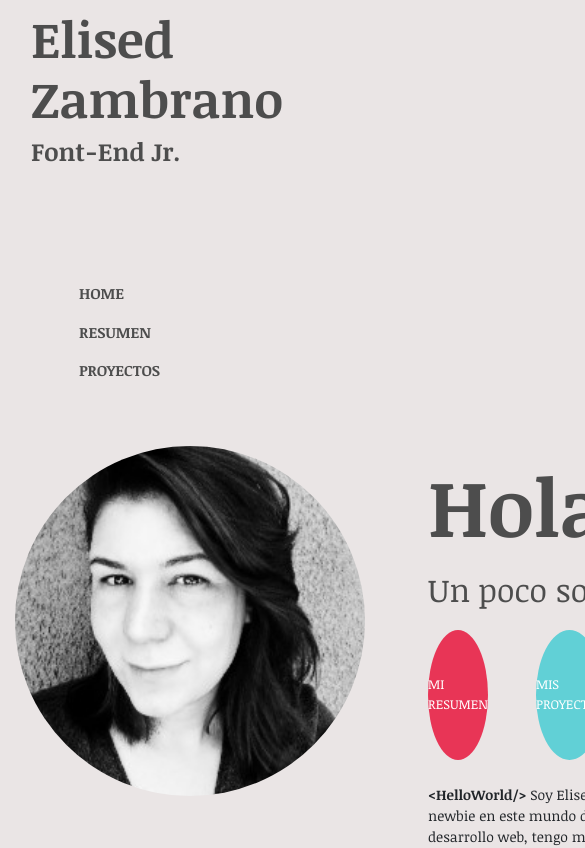
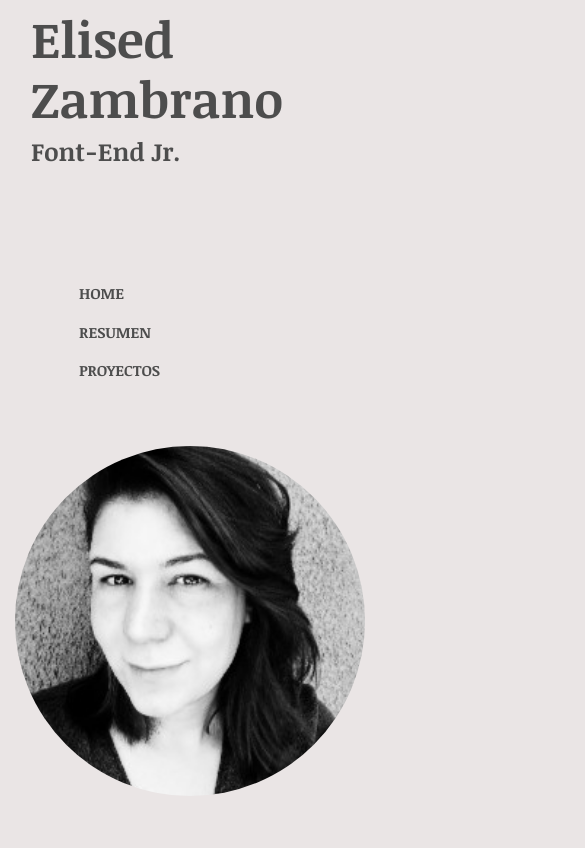
Before and after one commit to elisedzambranoM/PersonalPage, a Vue app: page / in a window 390 px wide. Shown: the top 848 px of the page, 585 px wide, since content can reach past the window. Built offline with nearby package versions, Linux system fonts and the light colour scheme.

Commit message:
arreglos del responsive del home

```diff
--- a/src/components/Header.vue
+++ b/src/components/Header.vue
@@ -2,10 +2,14 @@
   <div class="header--main">
     <div class="row">
       <div class="col-md-12">
-        <NavBar/>
-        <div class="d-flex">
-        <ProfilePic/>
-        <Content/>
+        <NavBar />
+        <div class="row">
+          <div class="col-md-4">
+          <ProfilePic />
+          </div>
+          <div class="col-md-8">
+          <Content />
+          </div>
         </div>
       </div>
     </div>
@@ -13,27 +17,25 @@
 </template>
 
 <script>
-import NavBar from './main/NavBar'
-import Content from './main/Content'
-import ProfilePic from './main/ProfilePic'
+import NavBar from "./main/NavBar";
+import Content from "./main/Content";
+import ProfilePic from "./main/ProfilePic";
 export default {
-  name: 'PersonalPageHeader',
+  name: "PersonalPageHeader",
   props: {
-    msg: String
+    msg: String,
   },
   components: {
     NavBar,
     Content,
     ProfilePic,
-  }
-
-}
+  },
+};
 </script>
 
 <!-- Add "scoped" attribute to limit CSS to this component only -->
 <style scoped>
-.header--main{
-  background-color: #EAE5E5;
+.header--main {
+  background-color: #eae5e5;
 }
-
 </style>
--- a/src/components/main/ProfilePic.vue
+++ b/src/components/main/ProfilePic.vue
@@ -1,9 +1,9 @@
 <template>
-  <div>
+  <div class="photo-profile">
     <img
       :src="foto"
       alt="Profile image"
-      class="mt-5 img--profile"
+      class="mt-5 img--profile img-fluid"
     />
   </div>
 </template>
```
